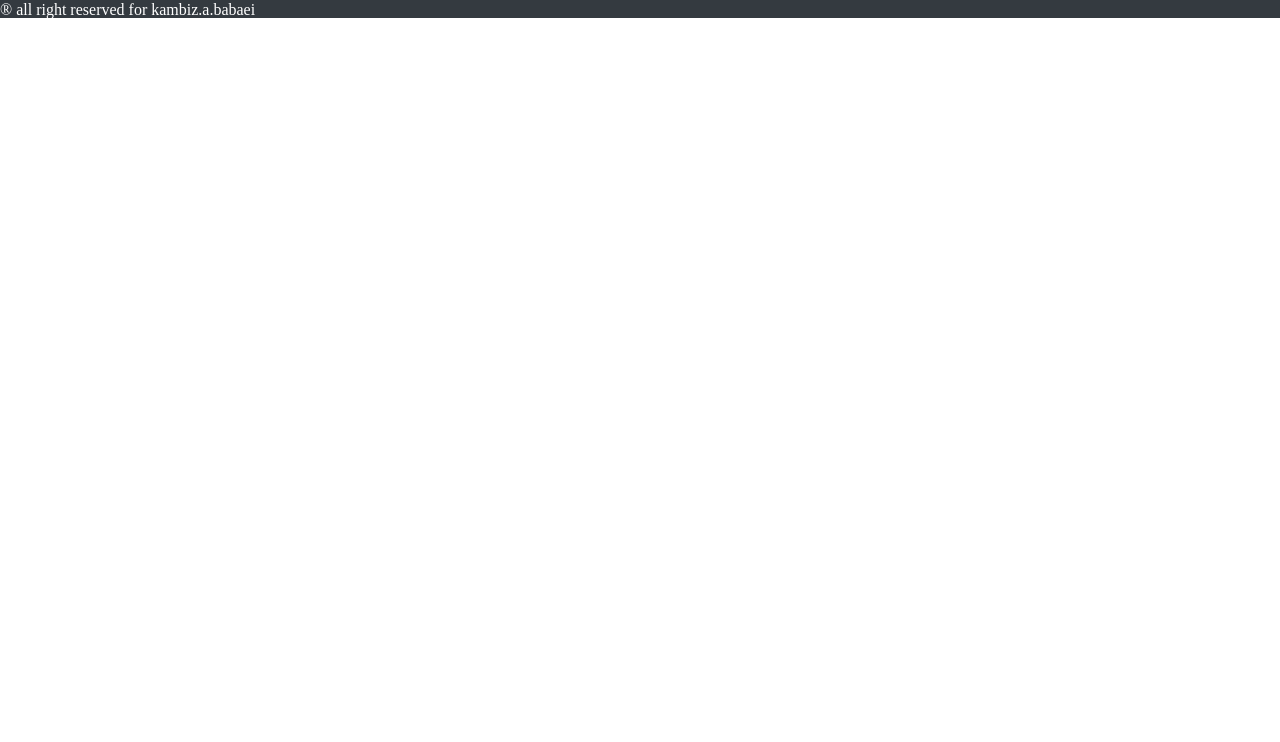
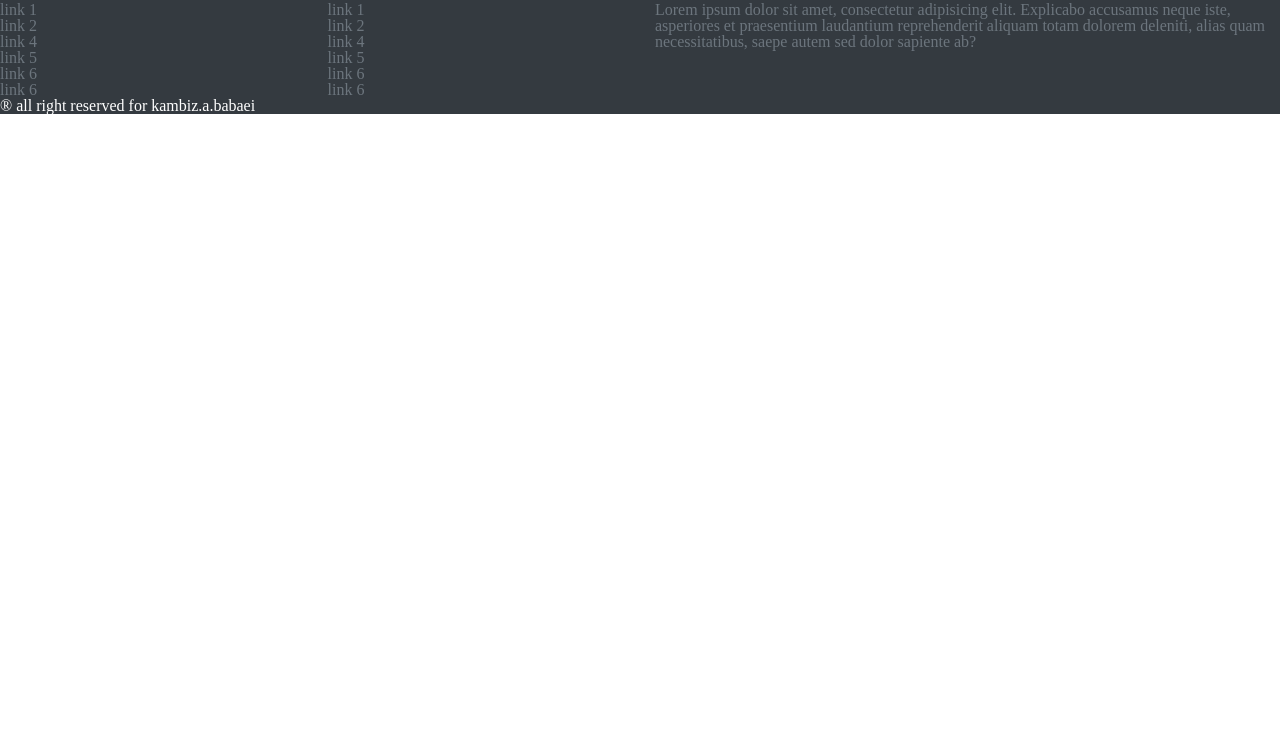
Before and after one commit to kambizbabaei-b-a/onlineshop.practice, a plain HTML site: page index.html in a window 1280 px wide. Shown: the part 58-800 px from the top of the page. Drawn offline with nearby package versions, Linux system fonts and the light colour scheme.

Commit message:
adding some stuff to footer

```diff
--- a/index.html
+++ b/index.html
@@ -43,7 +43,7 @@
         <div class="collapse navbar-collapse navlist" id="navbar">
           <ul class="navbar-nav navitemlist">
             <li class="nav-item navbar-item order-md-4">
-              <a href="" class="rav-link btn btn-dark text-primary "
+              <a href="" class="rav-link btn btn-dark text-primary"
                 >all items
                 <span class="material-icons"> local_mall </span>
               </a>
@@ -74,8 +74,44 @@
     <main></main>
     <footer class="bg-dark">
       <div class="row">
+        <div class="col-3">
+          <div class="">
+            <a href="" class="text-secondary no_dec_link">link 1</a>
+          </div>
+          <div class="">
+            <a href="" class="text-secondary no_dec_link">link 2</a>
+          </div>
+          <div class="">
+            <a href="" class="text-secondary no_dec_link">link 4</a>
+          </div>
+          <div class="">
+            <a href="" class="text-secondary no_dec_link">link 5</a>
+          </div>
+          <div class="">
+            <a href="" class="text-secondary no_dec_link">link 6</a>
+          </div>
+          <div class="">
+            <a href="" class="text-secondary no_dec_link">link 6</a>
+          </div>
+        </div>
+        <div class="col-3">
+          <div><a href="" class="text-secondary no_dec_link">link 1</a></div>
+          <div><a href="" class="text-secondary no_dec_link">link 2</a></div>
+          <div><a href="" class="text-secondary no_dec_link">link 4</a></div>
+          <div><a href="" class="text-secondary no_dec_link">link 5</a></div>
+          <div><a href="" class="text-secondary no_dec_link">link 6</a></div>
+          <div><a href="" class="text-secondary no_dec_link">link 6</a></div>
+        </div>
+        <div class="col-6 text-secondary">
+          Lorem ipsum dolor sit amet, consectetur adipisicing elit. Explicabo
+          accusamus neque iste, asperiores et praesentium laudantium
+          reprehenderit aliquam totam dolorem deleniti, alias quam
+          necessitatibus, saepe autem sed dolor sapiente ab?
+        </div>
+      </div>
+      <div class="row">
         <div class="col-12 copyright text-white">
-          	&#174; all right reserved for kambiz.a.babaei
+          &#174; all right reserved for kambiz.a.babaei
         </div>
       </div>
     </footer>
--- a/res/css/index.css
+++ b/res/css/index.css
@@ -69,3 +69,11 @@ table {
 .rav-link:hover{
     text-decoration: none;
 }
+
+.no_dec_link{
+	text-decoration: none;
+}
+
+.no_dec_link:hover{
+	text-decoration: none;
+}
```
